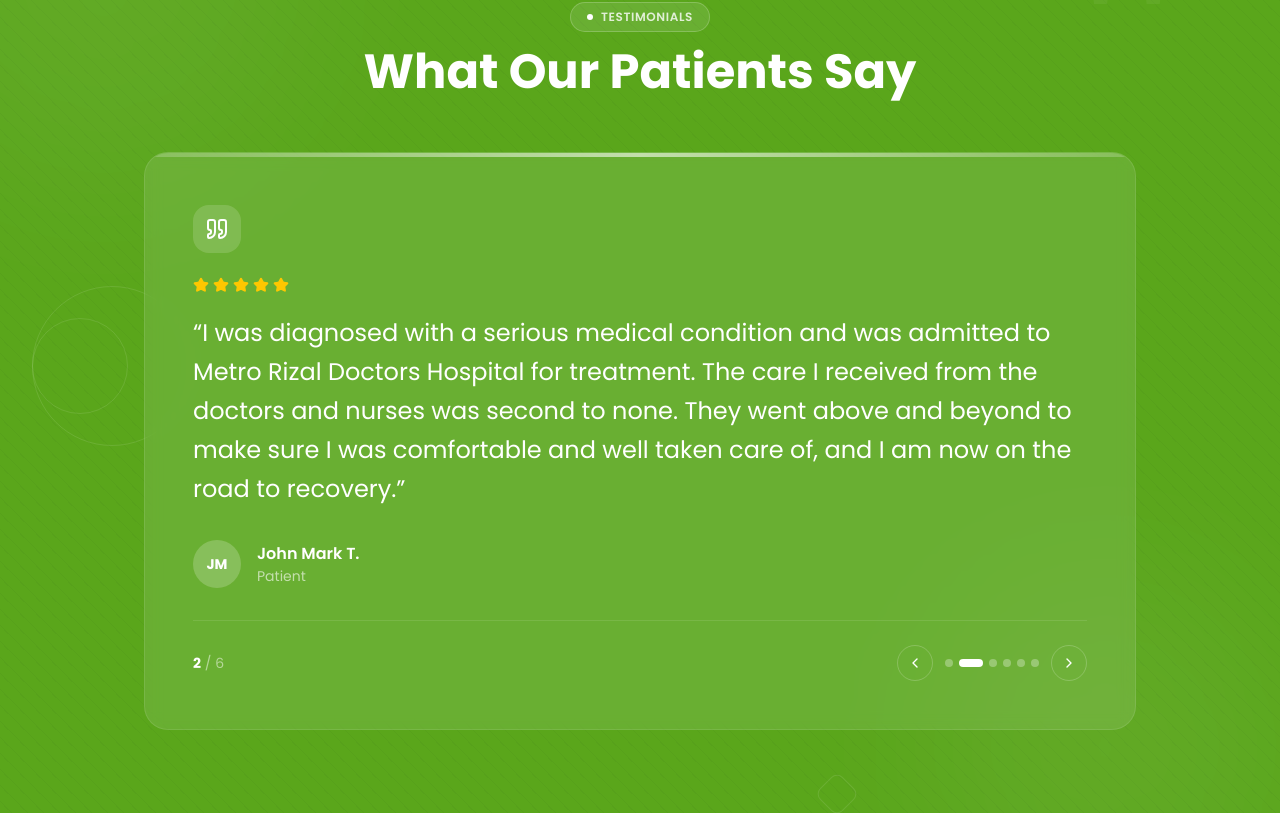
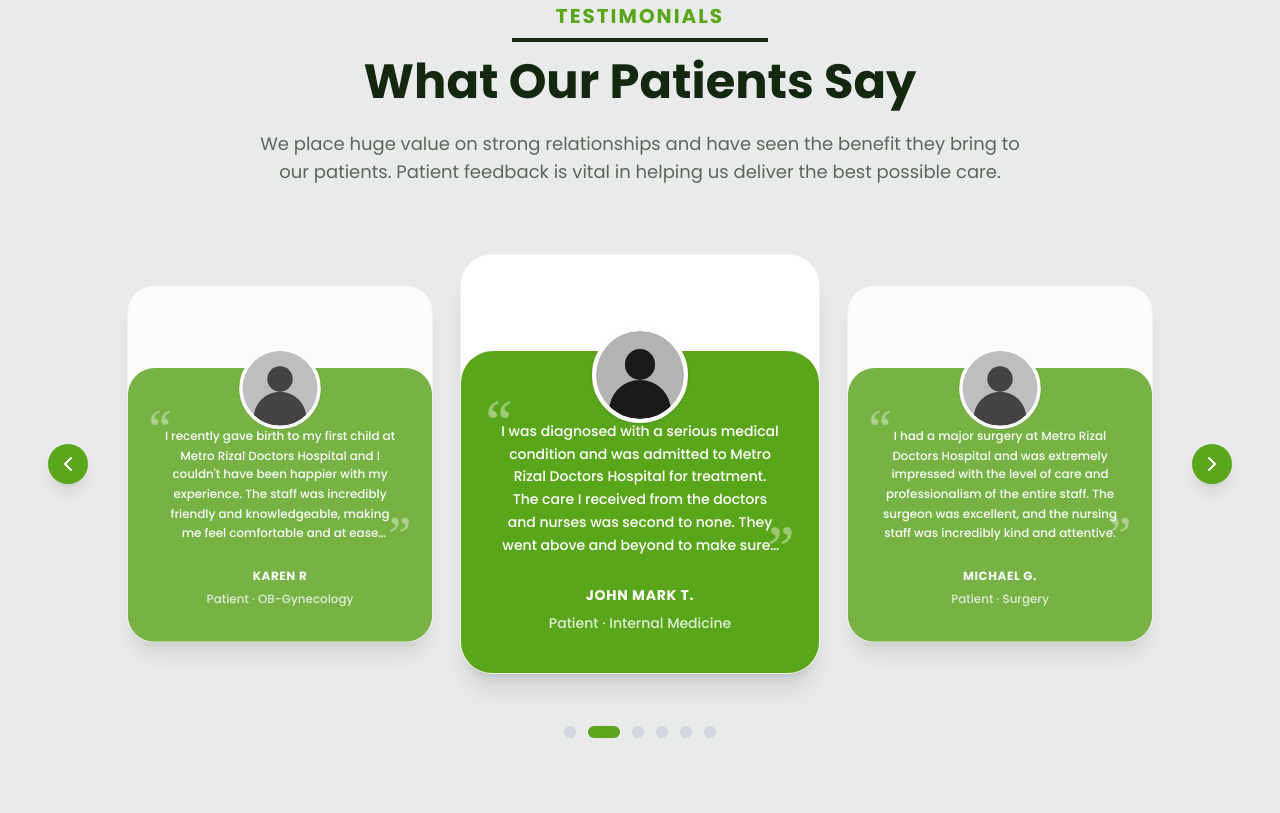
Before and after one commit to Alardemark123/Metrodocshospital_v1, a Next.js app: page / in a window 1280 px wide. Shown: the part 5196-6009 px from the top of the page. Built offline with nearby package versions, Linux system fonts and the light colour scheme; no server answers.

Commit message:
home_testimonials

```diff
--- a/components/home/testimonials.tsx
+++ b/components/home/testimonials.tsx
@@ -3,201 +3,176 @@
 import { motion, AnimatePresence } from "framer-motion";
 import { useInView } from "framer-motion";
 import { useRef, useState, useEffect } from "react";
-import { Quote, ChevronLeft, ChevronRight, Star } from "lucide-react";
+import { ChevronLeft, ChevronRight } from "lucide-react";
 import { testimonials } from "@/lib/mock-api/testimonial";
 
 export function Testimonials() {
   const ref = useRef(null);
   const isInView = useInView(ref, { once: true, margin: "-100px" });
-  const [current, setCurrent] = useState(0);
-  const [direction, setDirection] = useState(0);
+  const [page, setPage] = useState(0);
 
   useEffect(() => {
     const timer = setInterval(() => {
-      setDirection(1);
-      setCurrent((prev) => (prev + 1) % testimonials.length);
+      setPage((prev) => prev + 1);
     }, 6000);
     return () => clearInterval(timer);
-  }, []);
+  }, [page]);
 
   const navigate = (dir: number) => {
-    setDirection(dir);
-    setCurrent((prev) => {
-      if (dir === 1) return (prev + 1) % testimonials.length;
-      return prev === 0 ? testimonials.length - 1 : prev - 1;
-    });
+    setPage((prev) => prev + dir);
   };
 
-  const variants = {
-    enter: (direction: number) => ({ x: direction > 0 ? 60 : -60, opacity: 0 }),
-    center: { x: 0, opacity: 1 },
-    exit: (direction: number) => ({ x: direction < 0 ? 60 : -60, opacity: 0 }),
+  const getIndex = (offset: number) => {
+    let index = (page + offset) % testimonials.length;
+    if (index < 0) index += testimonials.length;
+    return index;
   };
 
-  const t = testimonials[current];
+  const visibleItems = [-2, -1, 0, 1, 2].map((offset) => {
+    const index = getIndex(offset);
+    return {
+      ...testimonials[index],
+      offset,
+      uniqueKey: page + offset,
+    };
+  });
 
   return (
-    <section
-      ref={ref}
-      className="relative overflow-hidden bg-primary py-20 lg:py-32"
-    >
-      {/* Radial glows */}
-      {/* Diagonal stripe pattern */}
-      <div
-        className="pointer-events-none absolute inset-0 opacity-[0.04]"
-        style={{
-          backgroundImage:
-            "repeating-linear-gradient(45deg, currentColor 0, currentColor 1px, transparent 0, transparent 50%)",
-          backgroundSize: "16px 16px",
-        }}
-      />
-      {/* Floating rings */}
-      <div className="pointer-events-none absolute left-8 top-1/2 h-40 w-40 -translate-y-1/2 rounded-full border border-primary-foreground/10" />
-      <div className="pointer-events-none absolute left-8 top-1/2 h-24 w-24 -translate-y-1/2 rounded-full border border-primary-foreground/10" />
-      <div className="pointer-events-none absolute bottom-12 right-1/3 h-8 w-8 rotate-45 rounded-sm border border-primary-foreground/10" />
-      <div className="pointer-events-none absolute -left-24 -top-24 h-[400px] w-[400px] rounded-full bg-primary-foreground/5 blur-[100px]" />
-      <div className="pointer-events-none absolute -bottom-16 right-0 h-[350px] w-[350px] rounded-full bg-primary-foreground/5 blur-[90px]" />
-
-      {/* Giant decorative quote */}
-      <div className="pointer-events-none absolute right-8 top-4 select-none text-[200px] font-serif leading-none text-primary-foreground/5 lg:right-24 lg:text-[280px]">
-        "
-      </div>
-
-      <div className="relative mx-auto max-w-5xl px-4">
+    <section ref={ref} className="bg-[#E9EBEA] py-16 lg:py-32 overflow-hidden">
+      <div className="mx-auto max-w-7xl px-4 relative">
         {/* Header */}
         <motion.div
           initial={{ opacity: 0, y: 20 }}
           animate={isInView ? { opacity: 1, y: 0 } : {}}
           transition={{ duration: 0.6 }}
-          className="mb-14 text-center"
+          className="mb-8 md:mb-12 text-center max-w-3xl mx-auto"
         >
-          <div className="mb-4 inline-flex items-center gap-2 rounded-full border border-primary-foreground/20 bg-primary-foreground/10 px-4 py-1.5">
-            <span className="h-1.5 w-1.5 rounded-full bg-primary-foreground" />
-            <span className="text-xs font-semibold uppercase tracking-wider text-primary-foreground/80">
-              Testimonials
-            </span>
-          </div>
-          <h2 className="text-balance text-3xl font-bold text-primary-foreground md:text-4xl lg:text-5xl">
+          <h2 className="text-lg md:text-xl font-bold uppercase tracking-widest text-primary mb-2">
+            TESTIMONIALS
+          </h2>
+          <div className="mx-auto mb-4 h-1 w-48 md:w-64 bg-foreground" />
+          <h3 className="text-2xl font-bold text-foreground md:text-4xl lg:text-5xl mb-4 md:mb-6">
             What Our Patients Say
-          </h2>
+          </h3>
+          <p className="text-muted-foreground text-base md:text-lg">
+            We place huge value on strong relationships and have seen the benefit they bring to our patients. Patient feedback is vital in helping us deliver the best possible care.
+          </p>
         </motion.div>
 
-        {/* Card */}
-        <motion.div
-          initial={{ opacity: 0, y: 24 }}
-          animate={isInView ? { opacity: 1, y: 0 } : {}}
-          transition={{ duration: 0.6, delay: 0.2 }}
-        >
-          <div className="relative overflow-hidden rounded-3xl border border-primary-foreground/10 bg-primary-foreground/10 backdrop-blur-sm">
-            {/* Top accent bar */}
-            <div className="h-1 w-full bg-gradient-to-r from-primary-foreground/20 via-primary-foreground/60 to-primary-foreground/20" />
+        {/* Carousel */}
+        <div className="relative flex w-full items-center justify-center my-6">
+          {/* Navigation Left */}
+          <button
+            onClick={() => navigate(-1)}
+            className="absolute left-0 sm:left-4 md:left-8 z-30 hidden md:flex h-10 w-10 shrink-0 items-center justify-center rounded-full bg-primary text-primary-foreground transition-transform hover:scale-105 active:scale-95 shadow-lg"
+            aria-label="Previous"
+          >
+            <ChevronLeft className="h-6 w-6" />
+          </button>
 
-            <div className="p-8 md:p-12">
-              {/* Quote icon */}
-              <div className="mb-6 flex h-12 w-12 items-center justify-center rounded-2xl bg-primary-foreground/15">
-                <Quote className="h-6 w-6 text-primary-foreground" />
-              </div>
+          {/* Cards Container */}
+          <div className="relative flex w-full max-w-5xl justify-center items-center h-[420px] md:h-[460px]">
+            <AnimatePresence initial={false}>
+              {visibleItems.map((item) => {
+                const isCenter = item.offset === 0;
+                const isVisible = Math.abs(item.offset) <= 1;
 
-              {/* Animated quote */}
-              <div className="relative min-h-[120px]">
-                <AnimatePresence mode="wait" custom={direction}>
+                return (
                   <motion.div
-                    key={current}
-                    custom={direction}
-                    variants={variants}
-                    initial="enter"
-                    animate="center"
-                    exit="exit"
-                    transition={{ duration: 0.35, ease: "easeInOut" }}
+                    key={item.uniqueKey}
+                    initial={{
+                      opacity: 0,
+                      scale: 0.8,
+                      x: `${item.offset * 100}%`,
+                    }}
+                    animate={{
+                      opacity: isVisible ? (isCenter ? 1 : 0.8) : 0,
+                      scale: isCenter ? 1 : 0.85,
+                      x: `${item.offset * 100}%`,
+                      zIndex: isCenter ? 20 : isVisible ? 10 : 0,
+                    }}
+                    exit={{
+                      opacity: 0,
+                      scale: 0.8,
+                      x: `${item.offset * 100}%`,
+                      zIndex: 0,
+                    }}
+                    transition={{ duration: 0.5, ease: "easeInOut" }}
+                    className="absolute"
+                    style={{ pointerEvents: isVisible ? "auto" : "none" }}
                   >
-                    {/* Stars */}
-                    <div className="mb-5 flex gap-1">
-                      {Array.from({ length: 5 }).map((_, i) => (
-                        <Star
-                          key={i}
-                          className="h-4 w-4 fill-yellow-400 text-yellow-400"
-                        />
-                      ))}
-                    </div>
+                    <div className="flex h-[380px] w-[270px] sm:h-[400px] sm:w-[300px] md:h-[420px] md:w-[360px] flex-col rounded-[2rem] overflow-hidden shadow-xl border border-black/5 bg-white">
+                      {/* Top half white */}
+                      <div className="bg-white h-[100px] md:h-[120px] w-full shrink-0 relative">
+                        {/* Avatar */}
+                        <div className="absolute left-1/2 -bottom-10 md:-bottom-12 h-20 w-20 md:h-24 md:w-24 -translate-x-1/2 rounded-full border-4 border-white bg-gray-200 text-3xl flex items-center justify-center font-bold text-gray-500 overflow-hidden shadow-sm z-10">
+                          {/* Placeholder for avatar similar to the concept image */}
+                          <div className="h-full w-full bg-[#B3B3B3] rounded-full flex items-center justify-center relative overflow-hidden">
+                            <div className="absolute bottom-0 h-[45%] w-[70%] bg-[#1A1A1A] rounded-t-full" />
+                            <div className="absolute top-[20%] h-[35%] w-[35%] bg-[#1A1A1A] rounded-full" />
+                          </div>
+                        </div>
+                      </div>
+                      {/* Bottom half green */}
+                      <div className="bg-primary px-6 md:px-8 pb-8 md:pb-10 pt-12 md:pt-16 text-center text-primary-foreground flex grow flex-col justify-between relative rounded-t-[2rem] -mt-6">
+                        <div className="relative h-full flex flex-col justify-center">
+                          <span className="absolute -left-2 -top-4 md:-top-6 text-5xl md:text-6xl font-serif text-primary-foreground/40 leading-none">
+                            &ldquo;
+                          </span>
+                          <p className="text-xs sm:text-sm leading-relaxed line-clamp-6 font-medium px-1 sm:px-2">
+                            {item.quote}
+                          </p>
+                          <span className="absolute -right-2 -bottom-2 md:-bottom-4 text-5xl md:text-6xl font-serif text-primary-foreground/40 leading-none">
+                            &rdquo;
+                          </span>
+                        </div>
 
-                    <blockquote className="mb-8 text-lg leading-relaxed text-primary-foreground md:text-xl lg:text-2xl">
-                      &ldquo;{t.quote}&rdquo;
-                    </blockquote>
-
-                    {/* Author */}
-                    <div className="flex items-center gap-4">
-                      {/* Avatar initials */}
-                      <div className="flex h-12 w-12 shrink-0 items-center justify-center rounded-full bg-primary-foreground/20 text-sm font-bold text-primary-foreground">
-                        {t.name
-                          .split(" ")
-                          .map((n: string) => n[0])
-                          .join("")
-                          .slice(0, 2)}
-                      </div>
-                      <div>
-                        <p className="font-semibold text-primary-foreground">
-                          {t.name}
-                        </p>
-                        <p className="text-sm text-primary-foreground/60">
-                          Patient
-                        </p>
+                        <div className="mt-4 md:mt-6 flex flex-col gap-1 text-[10px] sm:text-xs md:text-sm">
+                          <div className="font-bold uppercase tracking-wider">
+                            {item.name}
+                          </div>
+                          <div className="font-medium text-primary-foreground/80 mt-1">
+                            {item.role} &middot; {item.department}
+                          </div>
+                        </div>
                       </div>
                     </div>
                   </motion.div>
-                </AnimatePresence>
-              </div>
+                );
+              })}
+            </AnimatePresence>
+          </div>
 
-              {/* Navigation */}
-              <div className="mt-8 flex items-center justify-between border-t border-primary-foreground/10 pt-6">
-                {/* Counter */}
-                <p className="text-sm text-primary-foreground/50">
-                  <span className="font-bold text-primary-foreground">
-                    {current + 1}
-                  </span>
-                  {" / "}
-                  {testimonials.length}
-                </p>
+          {/* Navigation Right */}
+          <button
+            onClick={() => navigate(1)}
+            className="absolute right-0 sm:right-4 md:right-8 z-30 hidden md:flex h-10 w-10 shrink-0 items-center justify-center rounded-full bg-primary text-primary-foreground transition-transform hover:scale-105 active:scale-95 shadow-lg"
+            aria-label="Next"
+          >
+            <ChevronRight className="h-6 w-6" />
+          </button>
+        </div>
 
-                {/* Dots + arrows */}
-                <div className="flex items-center gap-3">
-                  <button
-                    onClick={() => navigate(-1)}
-                    className="flex h-9 w-9 items-center justify-center rounded-full border border-primary-foreground/20 text-primary-foreground transition-all hover:bg-primary-foreground/15"
-                    aria-label="Previous"
-                  >
-                    <ChevronLeft className="h-4 w-4" />
-                  </button>
-
-                  <div className="flex gap-1.5">
-                    {testimonials.map((_, i) => (
-                      <button
-                        key={i}
-                        onClick={() => {
-                          setDirection(i > current ? 1 : -1);
-                          setCurrent(i);
-                        }}
-                        className={`rounded-full transition-all duration-300 ${
-                          i === current
-                            ? "h-2 w-6 bg-primary-foreground"
-                            : "h-2 w-2 bg-primary-foreground/30 hover:bg-primary-foreground/60"
-                        }`}
-                        aria-label={`Go to ${i + 1}`}
-                      />
-                    ))}
-                  </div>
-
-                  <button
-                    onClick={() => navigate(1)}
-                    className="flex h-9 w-9 items-center justify-center rounded-full border border-primary-foreground/20 text-primary-foreground transition-all hover:bg-primary-foreground/15"
-                    aria-label="Next"
-                  >
-                    <ChevronRight className="h-4 w-4" />
-                  </button>
-                </div>
-              </div>
-            </div>
-          </div>
-        </motion.div>
+        {/* Dots */}
+        <div className="mt-6 md:mt-8 flex justify-center gap-2 md:gap-3">
+          {testimonials.map((_, idx) => {
+            const currentActualIndex = getIndex(0);
+            return (
+              <button
+                key={idx}
+                onClick={() => {
+                  setPage(page + (idx - currentActualIndex));
+                }}
+                className={`h-2.5 w-2.5 md:h-3 md:w-3 rounded-full transition-all ${
+                  idx === currentActualIndex
+                    ? "bg-primary w-6 md:w-8"
+                    : "bg-gray-300 hover:bg-gray-400"
+                }`}
+                aria-label={`Go to slide ${idx + 1}`}
+              />
+            );
+          })}
+        </div>
       </div>
     </section>
   );
```
